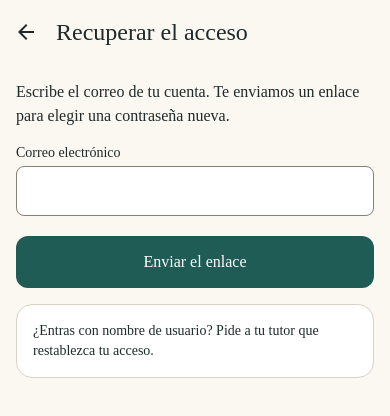
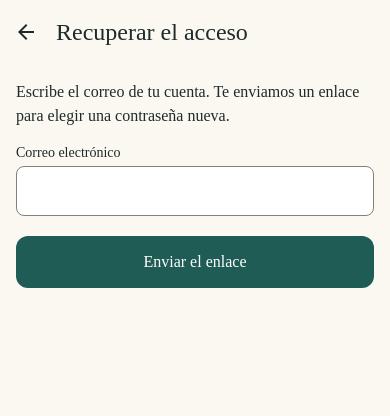
Before and after one commit to alcanzamos/alcanzamos, a React Native app in the folder movil/: screen /RecuperarAcceso in a window 390 px wide. Shown: the top 416 px of the page. Built offline with nearby package versions, Linux system fonts and the light colour scheme; a web font is replaced by a local one.

Commit message:
feat(movil): la nota del menor de PN-61 se oculta hasta I11 (D-137, D-156)

```diff
--- a/movil/src/pantallas/RecuperarAcceso.tsx
+++ b/movil/src/pantallas/RecuperarAcceso.tsx
@@ -1,16 +1,14 @@
 import type { NativeStackScreenProps } from '@react-navigation/native-stack';
 import { useRef, useState } from 'react';
-import { StyleSheet, Text, View, type TextInput } from 'react-native';
+import type { TextInput } from 'react-native';
 import { pedirRecuperacion } from '../api/acceso';
 import { Aviso } from '../componentes/Aviso';
 import { Boton } from '../componentes/Boton';
 import { CampoDeTexto } from '../componentes/CampoDeTexto';
 import { Pantalla } from '../componentes/Pantalla';
 import { Texto } from '../componentes/Texto';
-import { estiloDeTipografia } from '../fuentes';
 import type { Rutas } from '../navegacion/rutas';
 import { avisoDeFallo, avisos, textoDeErrorDeCampo, type DatosDeAviso } from '../textos';
-import { tokens } from '../tokens/tokens.generated';
 
 // PN-61 · Recuperar el acceso: pedir el enlace (E14-PCP 4.4). El resultado es el mismo con o sin cuenta. El enlace del
 // correo abre la web en el navegador (D-155): la persona elige allí su contraseña nueva (PN-62), vuelve a la app y entra
@@ -51,6 +49,9 @@ export function RecuperarAcceso({ navigation }: NativeStackScreenProps<Rutas, 'R
         </>
       ) : (
         <>
+          {/* La fila 5 de E14-PCP 4.4 («¿Entras con nombre de usuario? Pide a tu tutor que restablezca tu acceso.», solo
+              Android) no se muestra hasta I11: apunta a un ingreso con nombre de usuario que no existe todavía (D-137, D-156).
+              Entra en I11 con la fila 8 de PN-60 y el botón de PN-65. */}
           <Texto>Escribe el correo de tu cuenta. Te enviamos un enlace para elegir una contraseña nueva.</Texto>
           {aviso && <Aviso {...aviso} />}
           <CampoDeTexto
@@ -65,25 +66,8 @@ export function RecuperarAcceso({ navigation }: NativeStackScreenProps<Rutas, 'R
           <Boton deshabilitado={enviando} alTocar={() => void enviar()}>
             Enviar el enlace
           </Boton>
-          <View style={estilos.tarjeta}>
-            <Text style={estilos.notaDelMenor}>
-              ¿Entras con nombre de usuario? Pide a tu tutor que restablezca tu acceso.
-            </Text>
-          </View>
         </>
       )}
     </Pantalla>
   );
 }
-
-// «Nota del menor, solo Android» (E14-PCP 4.4, fila 5): una Tarjeta (E14-SDD 5.7) con `tipografia.pequeno`.
-const estilos = StyleSheet.create({
-  tarjeta: {
-    padding: tokens.espacio['4'],
-    borderWidth: tokens['ancho-borde'].fino,
-    borderColor: tokens.color.borde.decorativo,
-    borderRadius: tokens.radio.grande,
-    backgroundColor: tokens.color.fondo.superficie,
-  },
-  notaDelMenor: { ...estiloDeTipografia('pequeno'), color: tokens.color.texto.principal },
-});
```
Also changed, not shown: 2 other files (tests, documents, lock files or other folders).
